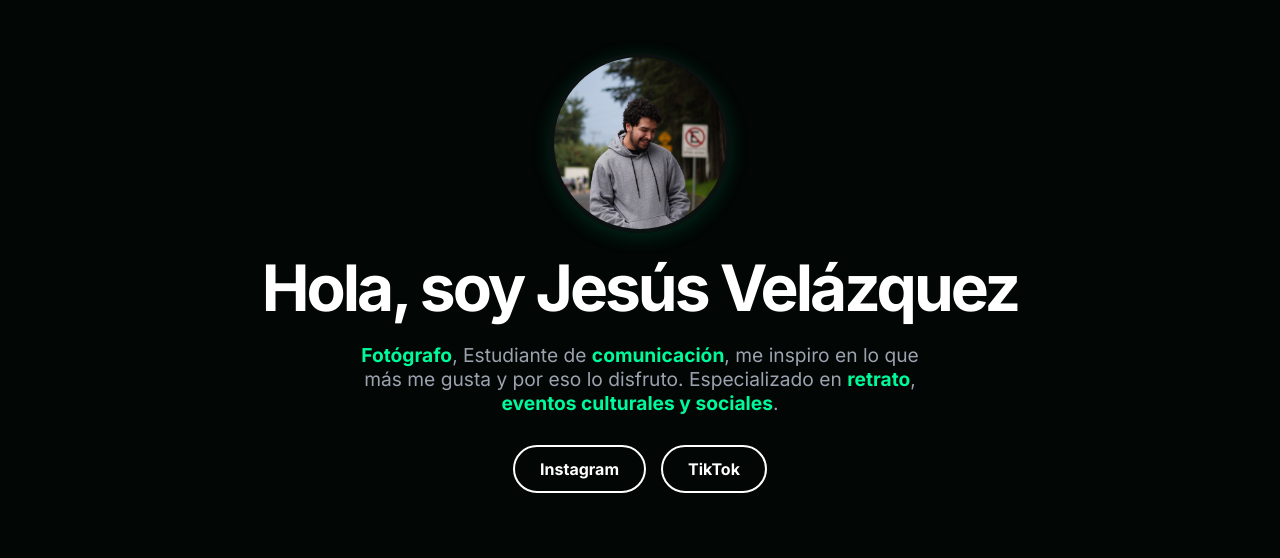
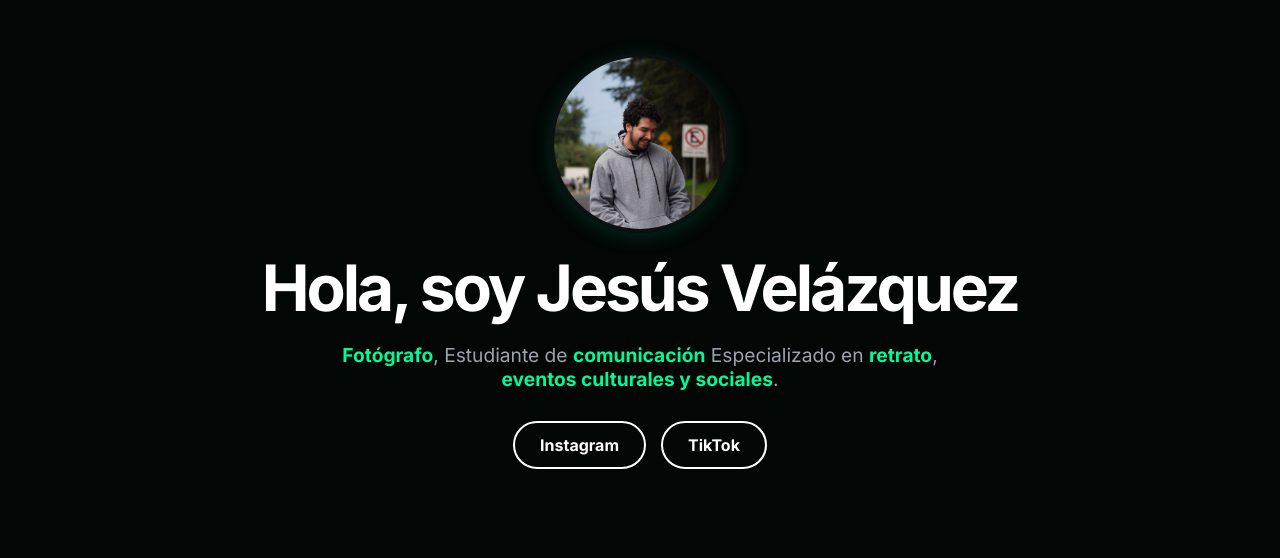
Before and after one commit to jesgometal21-rgb/jesgometal21-rgb.github.io, a plain HTML site: page index.html in a window 1280 px wide. Shown: the part 97-655 px from the top of the page. Drawn offline with Linux system fonts and the light colour scheme.

Commit message:
Update index.html

```diff
--- a/index.html
+++ b/index.html
@@ -26,7 +26,7 @@
     <section class="hero">
         <img src="imagenes/perfil.jpeg" class="foto-perfil" alt="Jesús Velázquez - Fotógrafo Profesional" width="180" height="180">
         <h1>Hola, soy Jesús Velázquez</h1>
-        <p><strong>Fotógrafo</strong>, Estudiante de <strong>comunicación</strong>, me inspiro en lo que más me gusta y por eso lo disfruto. Especializado en <strong>retrato</strong>, <strong>eventos culturales y sociales</strong>.</p>
+        <p><strong>Fotógrafo</strong>, Estudiante de <strong>comunicación</strong> Especializado en <strong>retrato</strong>, <strong>eventos culturales y sociales</strong>.</p>
 
         <div class="social-tags">
             <a href="https://www.instagram.com/vel_supernatural" target="_blank" class="btn-aspecto">Instagram</a>
```
